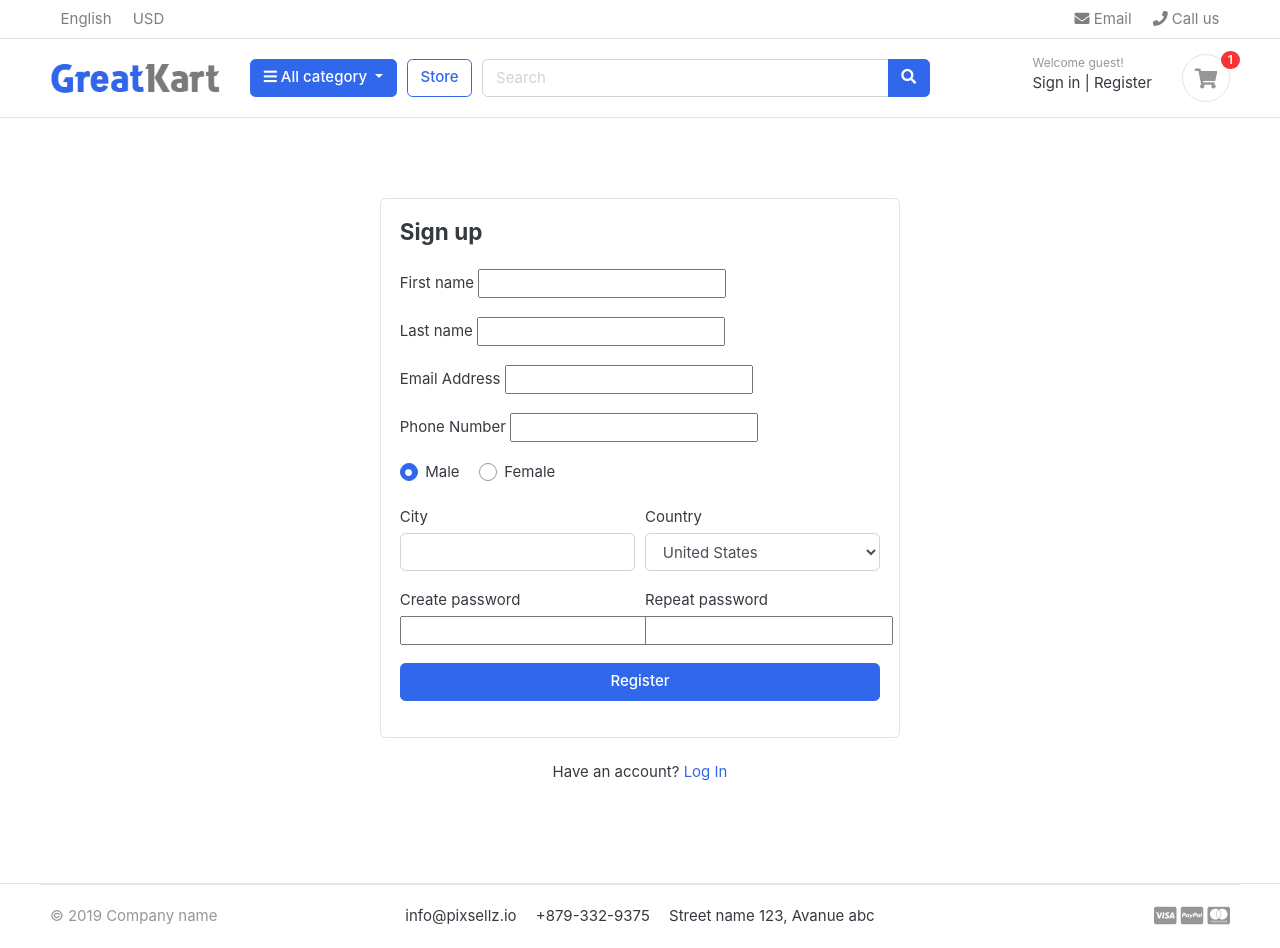
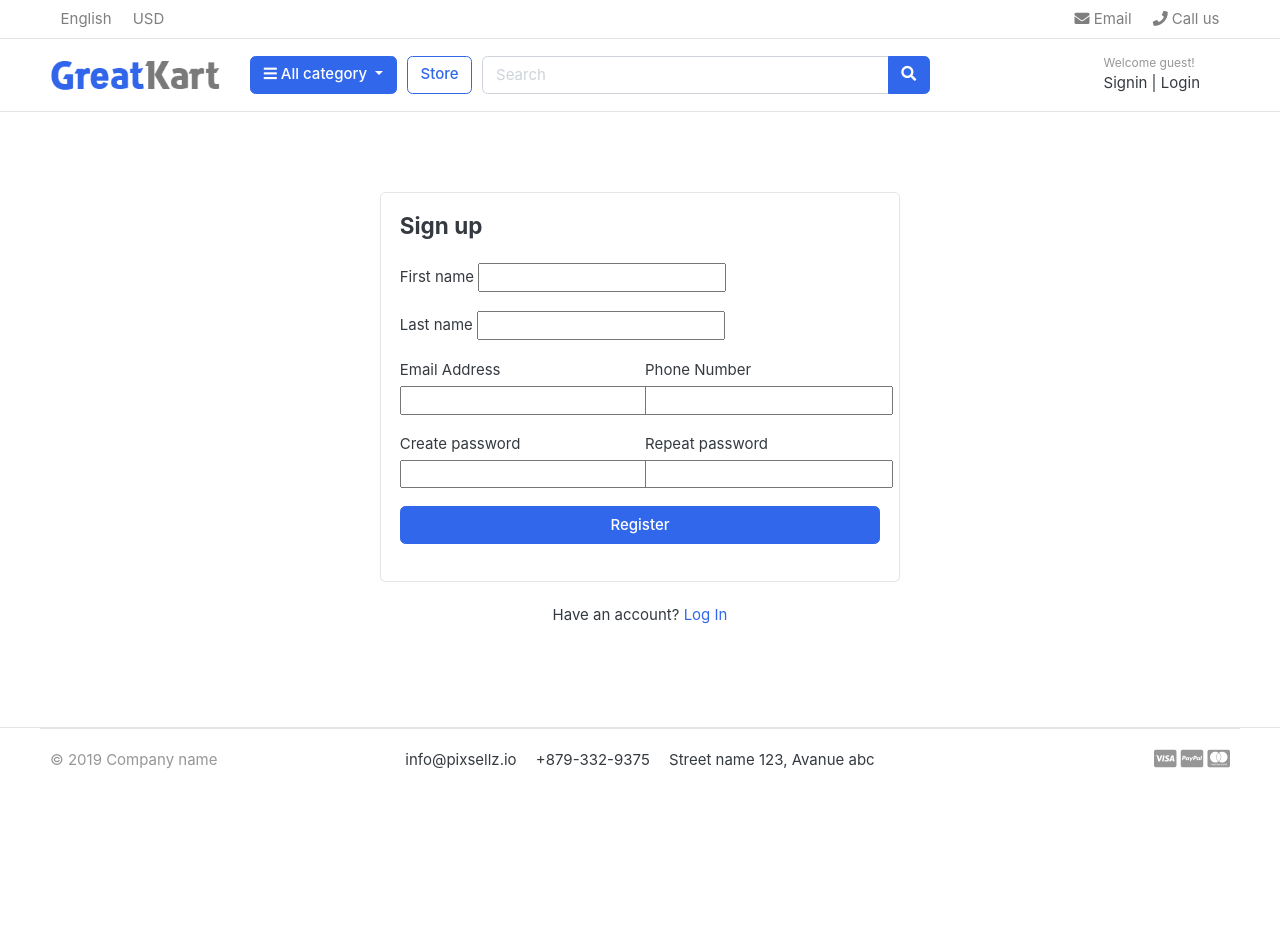
Before and after one commit to Aromalsathees/Nidavellir-Hub, a Django app: template templates/accounts/register.html in a window 1280 px wide. After the commit the page ends 769 px from the top, so only its background shows below. Run offline with Django 5.2, Linux system fonts and the light colour scheme; the template is opened without the code that fills it: most values are stand-ins (such as "Sample title", 1, 10 or a date in 2020); form fields are guessed from the names that the template uses; some libraries are stand-ins or nearby versions; some web fonts are replaced.

Commit message:
Feature : custom Login/signup/logout setups are done

```diff
--- a/account/models.py
+++ b/account/models.py
@@ -5,7 +5,7 @@ from django.contrib.auth.models import AbstractBaseUser,BaseUserManager
 class MyAccountManager(BaseUserManager):
 
     # for creating a normal user account
-    def create_user(self, first_name,last_name,username,email,password=None):
+    def create_user(self, first_name,last_name,username,email,phone_number,password=None):
         if not email:
             raise ValueError('user must have an email address')
 
@@ -17,6 +17,7 @@ class MyAccountManager(BaseUserManager):
             username = username,
             first_name = first_name,
             last_name = last_name,
+            phone_number=phone_number,
         )
         user.set_password(password)
         user.save(using=self._db)
@@ -30,7 +31,7 @@ class MyAccountManager(BaseUserManager):
             username = username,
             password = password,
             first_name=first_name,
-            last_name=last_name
+            last_name=last_name,
         )
         user.is_admin = True
         user.is_active = True
--- a/templates/accounts/register.html
+++ b/templates/accounts/register.html
@@ -1,72 +1,49 @@
 {% extends 'index.html' %}
-{% load static %}
 
 {% block content %}
-<!-- ========================= SECTION CONTENT ========================= -->
+
 <section class="section-content padding-y">
 
 <!-- ============================ COMPONENT REGISTER   ================================= -->
 	<div class="card mx-auto" style="max-width:520px; margin-top:40px;">
       <article class="card-body">
+
 		<header class="mb-4"><h4 class="card-title">Sign up</h4></header>
-
 		<form action="{% url 'register_account' %}" method="POST">
       {% csrf_token %}
+
+
 				<div class="form-row">
 					<div class="col form-group">
 						<label>First name</label>
-					  	{{form.first_name}}
+					  	{{ form.first_name }}
 					</div> <!-- form-group end.// -->
 					<div class="col form-group">
 						<label>Last name</label>
-					  	{{form.last_name}}
+					  	{{ form.last_name }}
 					</div> <!-- form-group end.// -->
 				</div> <!-- form-row end.// -->
-				<div class="form-group">
+
+
+				<div class="form-row">
+					<div class="form-group col-md-6">
 					  <label>Email Address</label>
 					  {{form.email}}
 					</div> <!-- form-group end.// -->
-				<div class="form-group">
+					<div class="form-group col-md-6">
 					  <label>Phone Number</label>
 					  {{form.phone_number}}
-				</div> <!-- form-group end.// -->
-				<div class="form-group">
-					<label class="custom-control custom-radio custom-control-inline">
-					  <input class="custom-control-input" checked="" type="radio" name="gender" value="option1">
-					  <span class="custom-control-label"> Male </span>
-					</label>
-					<label class="custom-control custom-radio custom-control-inline">
-					  <input class="custom-control-input" type="radio" name="gender" value="option2">
-					  <span class="custom-control-label"> Female </span>
-					</label>
-				</div> <!-- form-group end.// -->
-				<div class="form-row">
-					<div class="form-group col-md-6">
-					  <label>City</label>
-					  <input type="text" class="form-control">
-					</div> <!-- form-group end.// -->
-					<div class="form-group col-md-6">
-					  <label>Country</label>
-					  <select id="inputState" class="form-control">
-					    <option> Choose...</option>
-					      <option>Uzbekistan</option>
-					      <option>Russia</option>
-					      <option selected="">United States</option>
-					      <option>India</option>
-					      <option>Afganistan</option>
-					  </select>
 					</div> <!-- form-group end.// -->
 				</div> <!-- form-row.// -->
 				<div class="form-row">
 					<div class="form-group col-md-6">
 						<label>Create password</label>
 					    {{ form.password }}
-</div>
-
+					</div> <!-- form-group end.// -->
 					<div class="form-group col-md-6">
 						<label>Repeat password</label>
-     {{ form.confirm_password }}
-</div>
+            {{form.confirm_password}}
+					</div> <!-- form-group end.// -->
 				</div>
 			    <div class="form-group">
 			        <button type="submit" class="btn btn-primary btn-block"> Register  </button>
@@ -75,11 +52,11 @@
 			</form>
 		</article><!-- card-body.// -->
     </div> <!-- card .// -->
-    <p class="text-center mt-4">Have an account? <a href="">Log In</a></p>
+    <p class="text-center mt-4">Have an account? <a href="{% url 'login_account' %}">Log In</a></p>
     <br><br>
 <!-- ============================ COMPONENT REGISTER  END.// ================================= -->
 
 
 </section>
-<!-- ========================= SECTION CONTENT END// ========================= -->
+
 {% endblock %}
--- a/templates/includes/header.html
+++ b/templates/includes/header.html
@@ -59,12 +59,13 @@
 		</form> <!-- search-wrap .end// -->
 	</div> <!-- col.// -->
 	<div class="col-lg-3 col-sm-6 col-8 order-2 order-lg-3">
+		{% if user.id is not None %}
 				<div class="d-flex justify-content-end mb-3 mb-lg-0">
 					<div class="widget-header">
-						<small class="title text-muted">Welcome guest!</small>
+						<small class="title text-muted">Welcome {{user.username}}!</small>
 						<div>
-							<a href="./signin.html">Sign in</a> <span class="dark-transp"> | </span>
-							<a href="./register.html"> Register</a>
+							<a href="./signin.html">Dashboard</a> <span class="dark-transp"> | </span>
+							<a href="{% url 'logout_account' %}"> Logout</a>
 						</div>
 					</div>
 					<a href="{% url 'cart' %}" class="widget-header pl-3 ml-3">
@@ -72,6 +73,22 @@
 						<span class="badge badge-pill badge-danger notify">{{cart_count}}</span>
 					</a>
 				</div> <!-- widgets-wrap.// -->
+				{% else %}
+				<div class="d-flex justify-content-end mb-3 mb-lg-0">
+					<div class="widget-header">
+						<small class="title text-muted">Welcome guest!</small>
+						<div>
+							<a href="{% url 'register_account' %}">Signin</a> <span class="dark-transp"> | </span>
+							<a href="{% url 'login_account' %}"> Login</a>
+						</div>
+					</div>
+					<a href="{% url 'cart' %}" class="widget-header pl-3 ml-3">
+						<!-- <div class="icon icon-sm rounded-circle border"><i class="fa fa-shopping-cart"></i></div> -->
+						<!-- <span class="badge badge-pill badge-danger notify">{{cart_count}}</span> -->
+					</a>
+				</div> <!-- widgets-wrap.// -->
+				{% endif %}
+
 			</div> <!-- col.// -->
 </div> <!-- row.// -->
 	</div> <!-- container.// -->
```
Also changed, not shown: account/forms.py (+8 -2 lines), account/views.py (+23 -4 lines), backend/settings.py (+7 -1 lines), templates/accounts/login.html (+6 -4 lines), templates/includes/alert.html (added, +14 -0 lines), db.sqlite3, media/photes/products/touchscreen-advanced-xiaomi-redmi-9-mobile-phone-4gb-ram-64gb-storage-547.jpg (added). Lines whose indentation alone changed are shown as unchanged.
